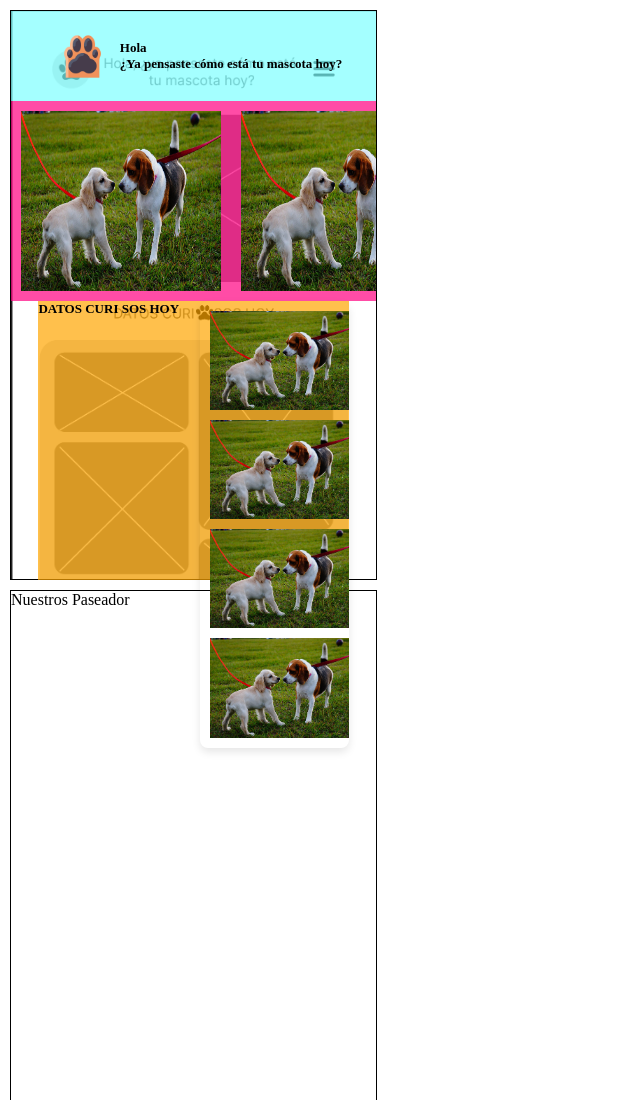
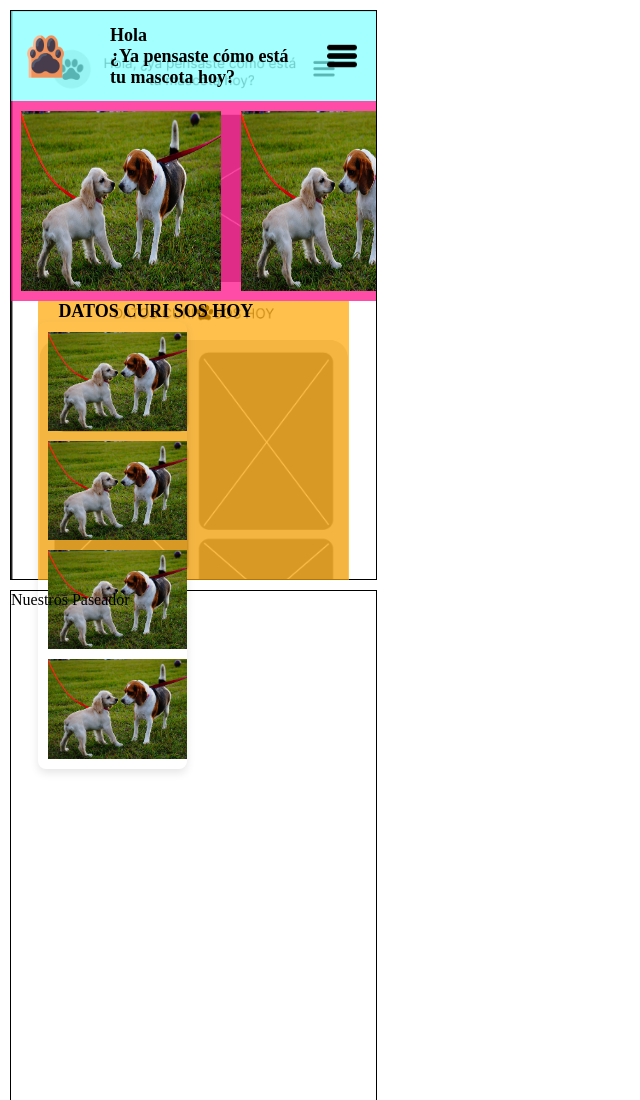
Before and after one commit to simon2326/Pet-it, a website built with Parcel: page dev/index.html in a window 1280 px wide. Shown: the top 1100 px of the page, without its empty margins (0-640 px from the left). Built offline with nearby package versions, Linux system fonts and the light colour scheme.

Commit message:
header main done

```diff
--- a/dev/css/main.scss
+++ b/dev/css/main.scss
@@ -19,25 +19,31 @@
     background-color: blueviolet;
 }
 
-.item{
-    display: flex;
-    width: 300px;
-    background: blue;
-}
-
 .header{
     width: 365px;
     height: 90px;
+    display: grid;
+    grid-template-columns: 1fr 3fr 1fr;
+    grid-template-rows: 1fr;
+    grid-column-gap: 10px;
     background: rgba(126, 255, 255, 0.7);
+    justify-items: center;
     align-items: center;
-    justify-content: center;
 }
 
-.logo{
+  .logo {
     width: 45px;
+  }
+
+  .titulo {
+    margin-left: 20px;
+    font-size: 18px;
+  }
+
+  .menu {
+    width: 30px;
     height: auto;
-    margin: 15px;
-}
+  }
 
 .carrusel{
     width: 365px;
@@ -78,7 +84,3 @@
     height: auto;
     display: block;
 }
-
-.titulo{
-    font-size: 13px;
-}
--- a/dev/index.html
+++ b/dev/index.html
@@ -8,11 +8,12 @@
 </head>
 <body>
     <section class = "seccion home">
-        <section class=" item header">
+        <section class="header">
             <img src="/dev/img/patas.png" alt="logo" class="logo">
             <h4 class="titulo">Hola <br> ¿Ya pensaste cómo está tu mascota hoy?</h4>
+            <img src="/dev/img/menu.png" alt="menu" class="menu">
         </section>
-        <section class="item carrusel">
+        <section class="carrusel">
             <img src="/dev/img/amigos.jpeg" alt="Imagen 1">
             <img src="/dev/img/amigos.jpeg" alt="Imagen 2">
         </section>
```
Also changed, not shown: dev/img/menu.png (added).
